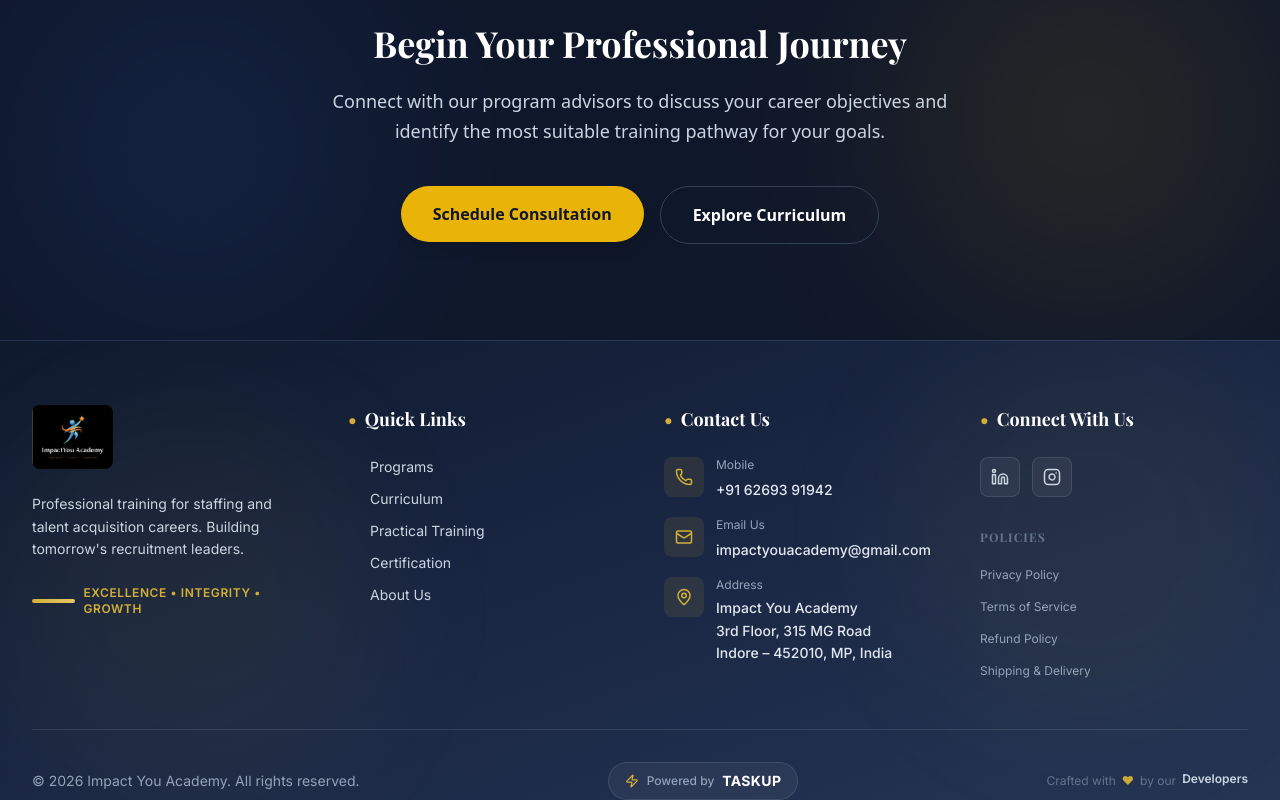
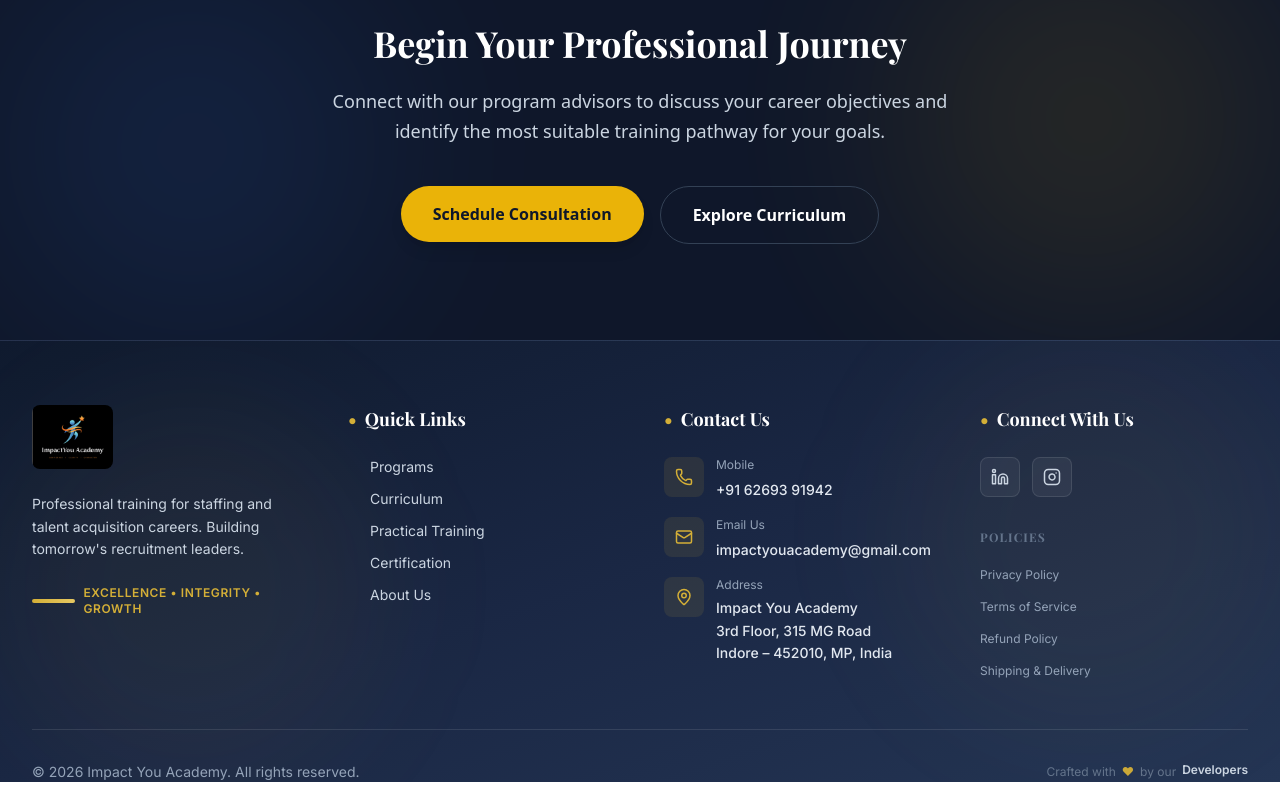
Before and after one commit to UjjwalAsati/impact_you_academy, a React (Vite) app in the folder frontend/: page / in a window 1280 px wide. Shown: the part 2877-3677 px from the top of the page. Built offline with nearby package versions, Linux system fonts and the light colour scheme.

Commit message:
Update Footer.jsx

```diff
--- a/frontend/src/components/Footer.jsx
+++ b/frontend/src/components/Footer.jsx
@@ -146,15 +146,7 @@ export const Footer = () => {
               © {new Date().getFullYear()} Impact You Academy. All rights reserved.
             </p>
 
-            {/* POWERED BY TASKUP BADGE */}
-            <div className="order-1 lg:order-2 flex items-center space-x-2 px-4 py-2 rounded-full bg-white/5 border border-white/10 hover:bg-white/10 hover:border-white/20 transition-all duration-300 group">
-              <Zap size={14} className="text-gold group-hover:scale-110 transition-transform" />
-              <span className="text-xs text-slate-400 font-medium">Powered by</span>
-              {/* Replace '#' with the actual link to Taskup if you have one */}
-              <a href="#" target="_blank" rel="noopener noreferrer" className="text-sm font-bold text-white group-hover:text-gold transition-colors tracking-wide">
-                TASKUP
-              </a>
-            </div>
+
 
             {/* MEET THE DEVELOPERS LINK */}
             <p className="text-xs text-slate-500 flex items-center gap-1.5 order-2 lg:order-3">
```
